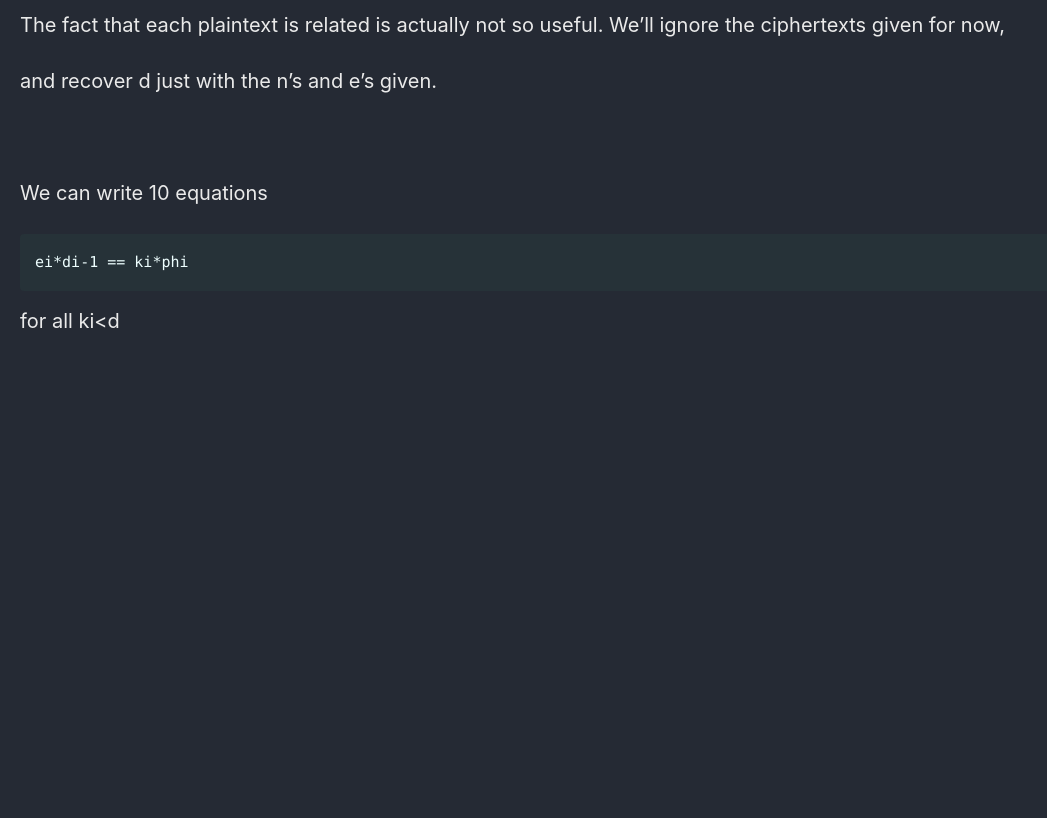
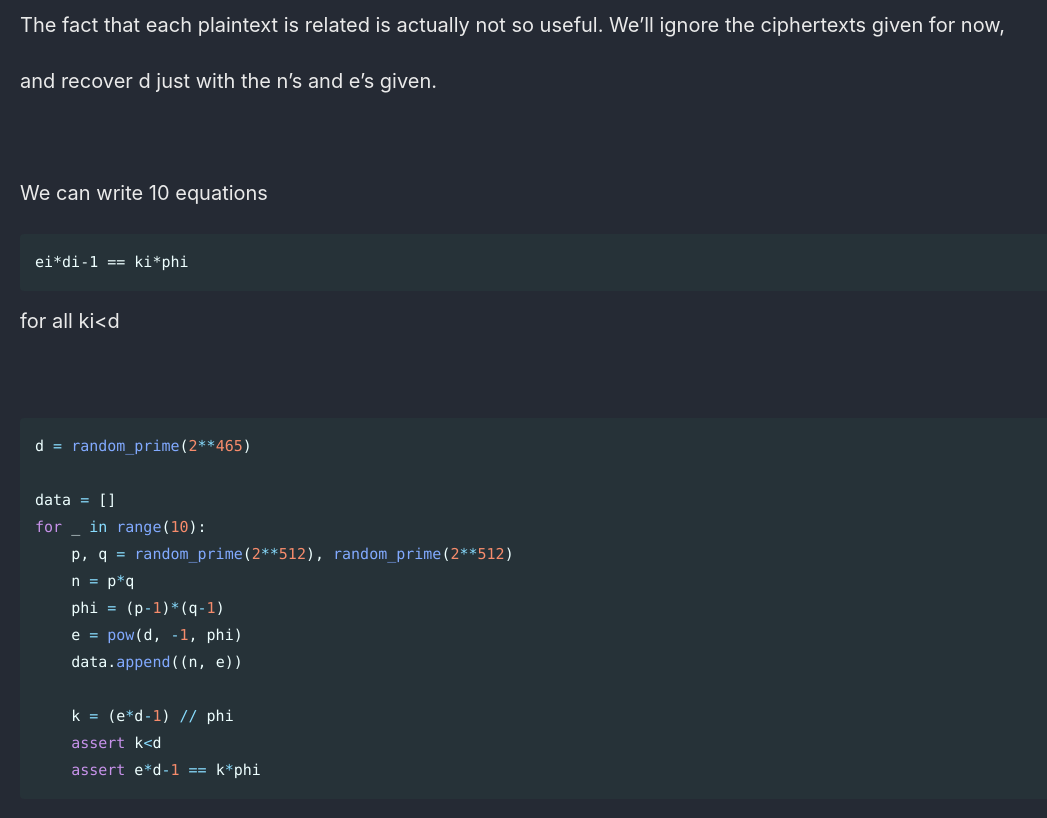
Before and after one commit to Connor-McCartney/Connor-McCartney.github.io, a Jekyll site: the page built from _pages/cryptography/other/Not-so-hard-RSA-HITCON-2019-Quals.md, in a window 1280 px wide and 900 px high, scrolled down 1622 px. Shown: the top 818 px of the window, without its empty margins (0-1047 px from the left). Built offline with Jekyll 4.4.1, drawn with Linux system fonts in a browser that asks for light colours; cached includes are drawn as plain includes; before the commit the page ends 2070 px from its top, so only the background shows below that.

Commit message:
Update Not-so-hard-RSA-HITCON-2019-Quals.md

````diff
--- a/_pages/cryptography/other/Not-so-hard-RSA-HITCON-2019-Quals.md
+++ b/_pages/cryptography/other/Not-so-hard-RSA-HITCON-2019-Quals.md
@@ -76,3 +76,21 @@ ei*di-1 == ki*phi
 for all ki<d
 
 <br>
+
+```python
+d = random_prime(2**465)
+
+data = []
+for _ in range(10):
+    p, q = random_prime(2**512), random_prime(2**512)
+    n = p*q
+    phi = (p-1)*(q-1)
+    e = pow(d, -1, phi)
+    data.append((n, e))
+
+    k = (e*d-1) // phi
+    assert k<d
+    assert e*d-1 == k*phi
+```
+
+<br>
````
